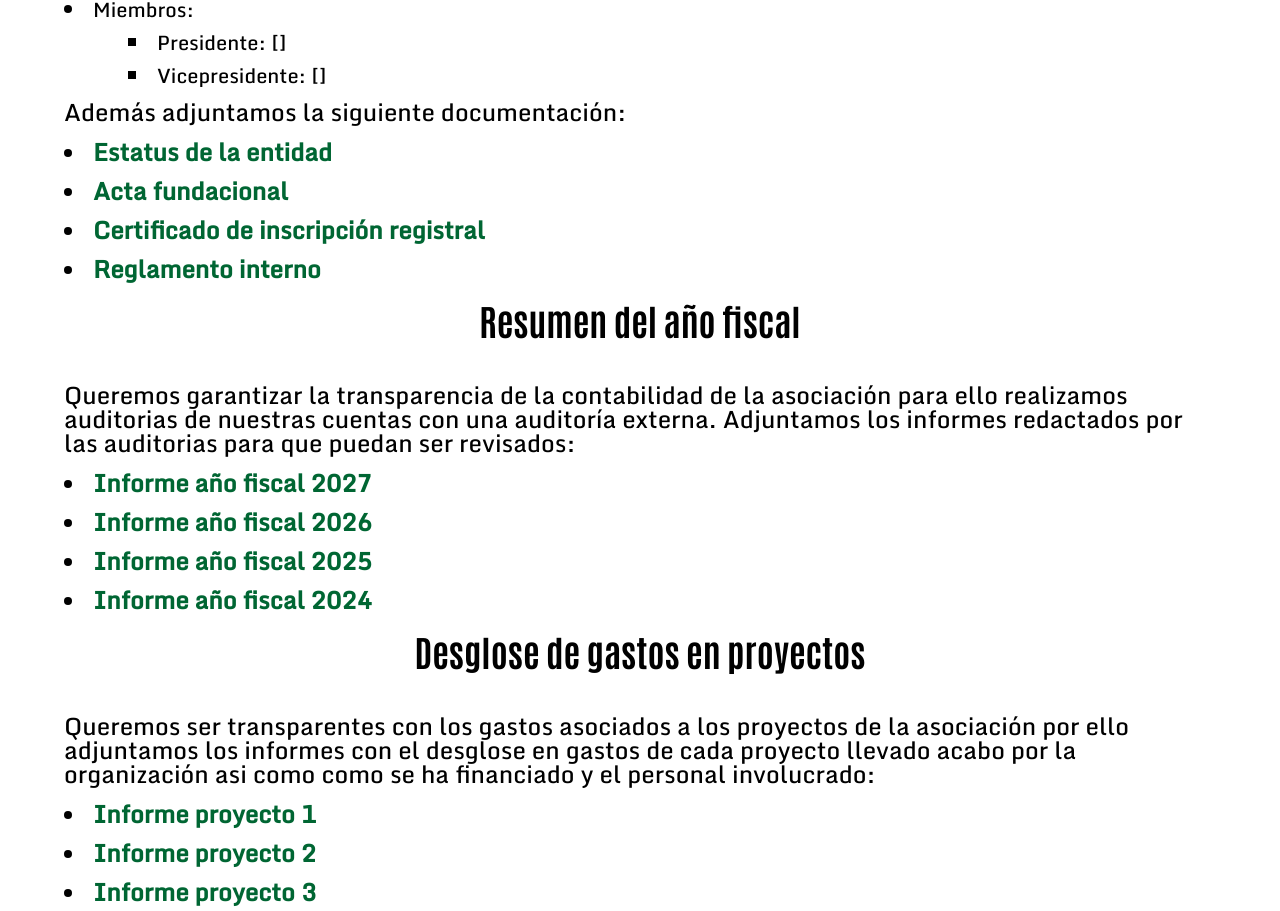
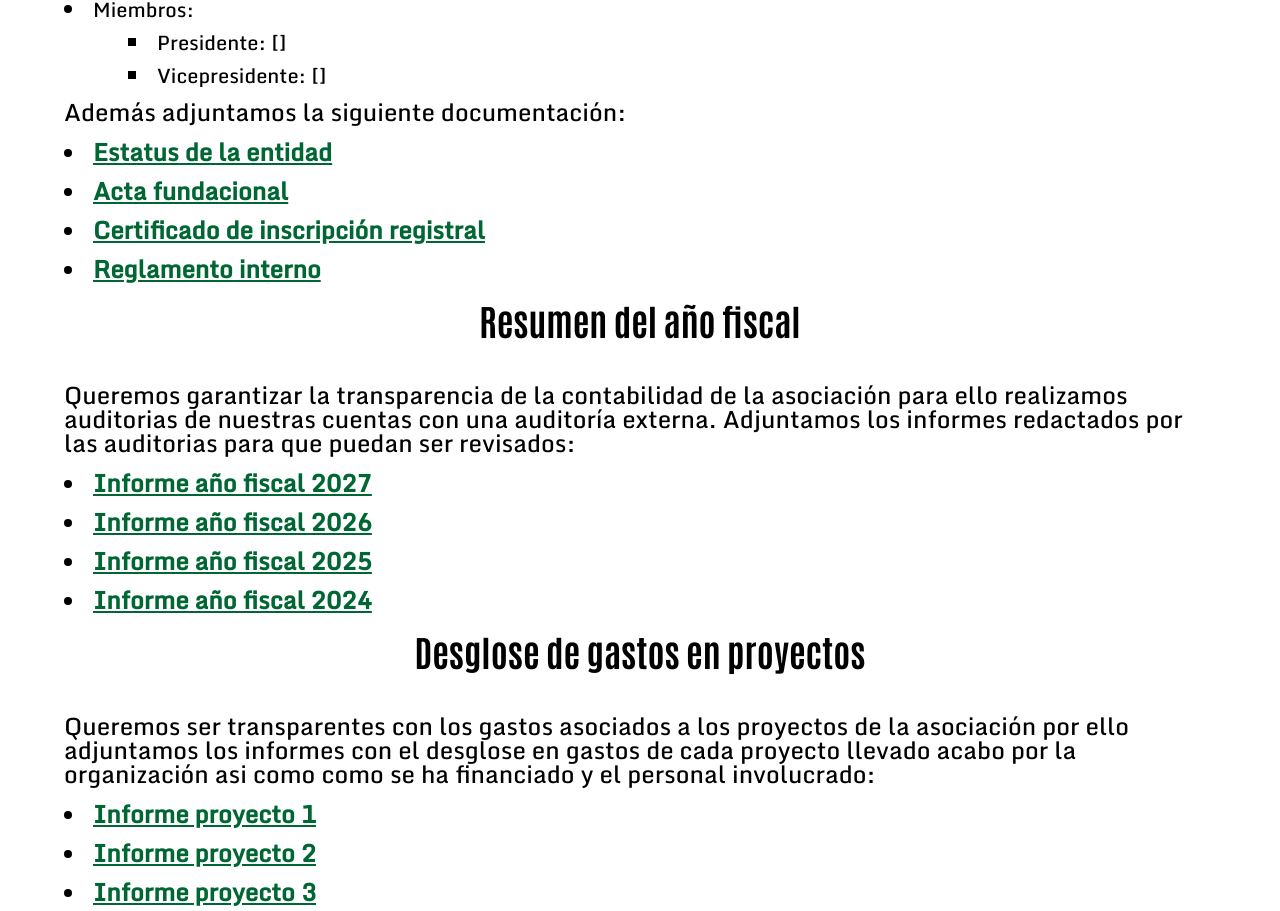
Before and after one commit to Tenvid/AuxiliumFundacionWeb, a React (Vite) app in the folder AuxilliumWeb/frontend/auxilium-web/: page /transparency in a window 1280 px wide. Shown: the part 951-1862 px from the top of the page. Built offline with nearby package versions, Linux system fonts and the light colour scheme.

Commit message:
style(transparency_page): underline anchors

```diff
--- a/AuxilliumWeb/frontend/auxilium-web/src/pages/transparency-page/TransparencyPage.module.css
+++ b/AuxilliumWeb/frontend/auxilium-web/src/pages/transparency-page/TransparencyPage.module.css
@@ -5,7 +5,7 @@ li ul li {
 li a {
   color: var(--primary);
   font-size: clamp(1.25rem, 2vw, 1.5rem);
-  /* font-size: 1.5rem; */
+  text-decoration: underline;
 }
 
 .transparencySubtitle {
```
